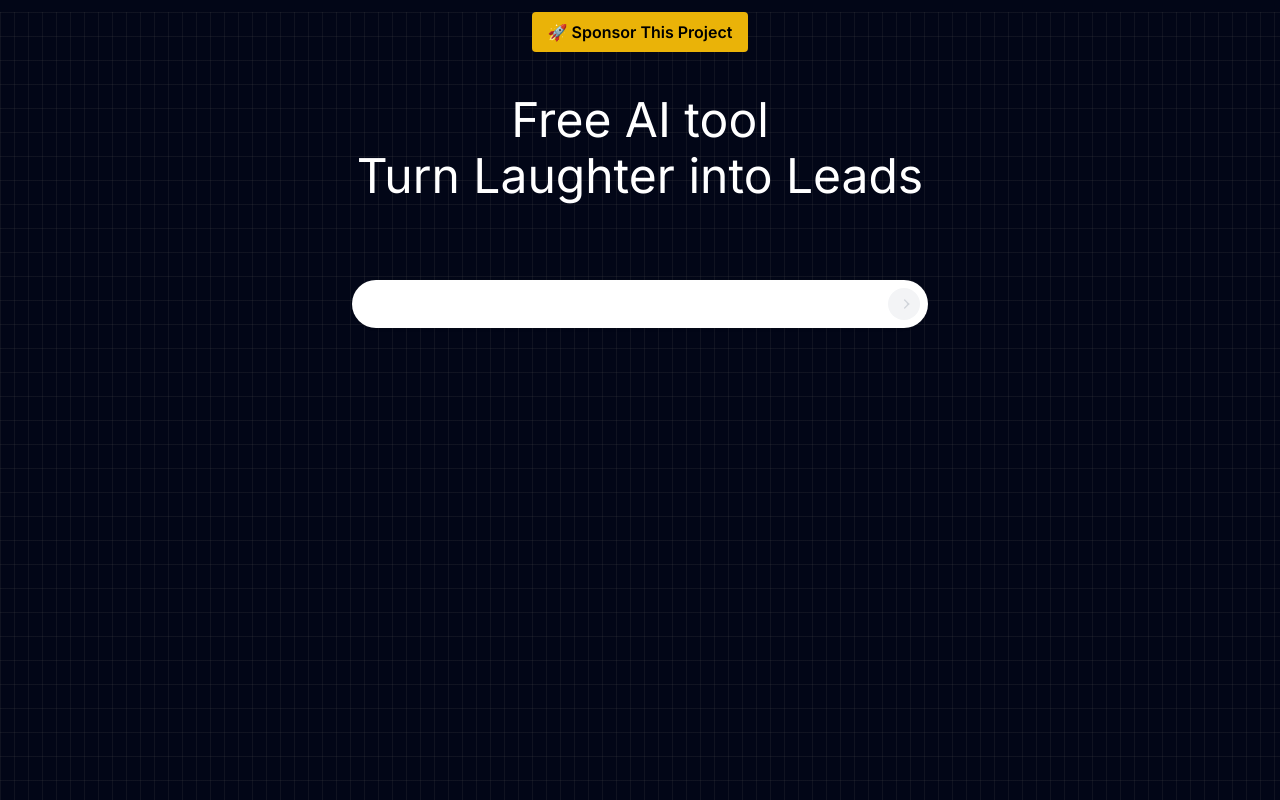
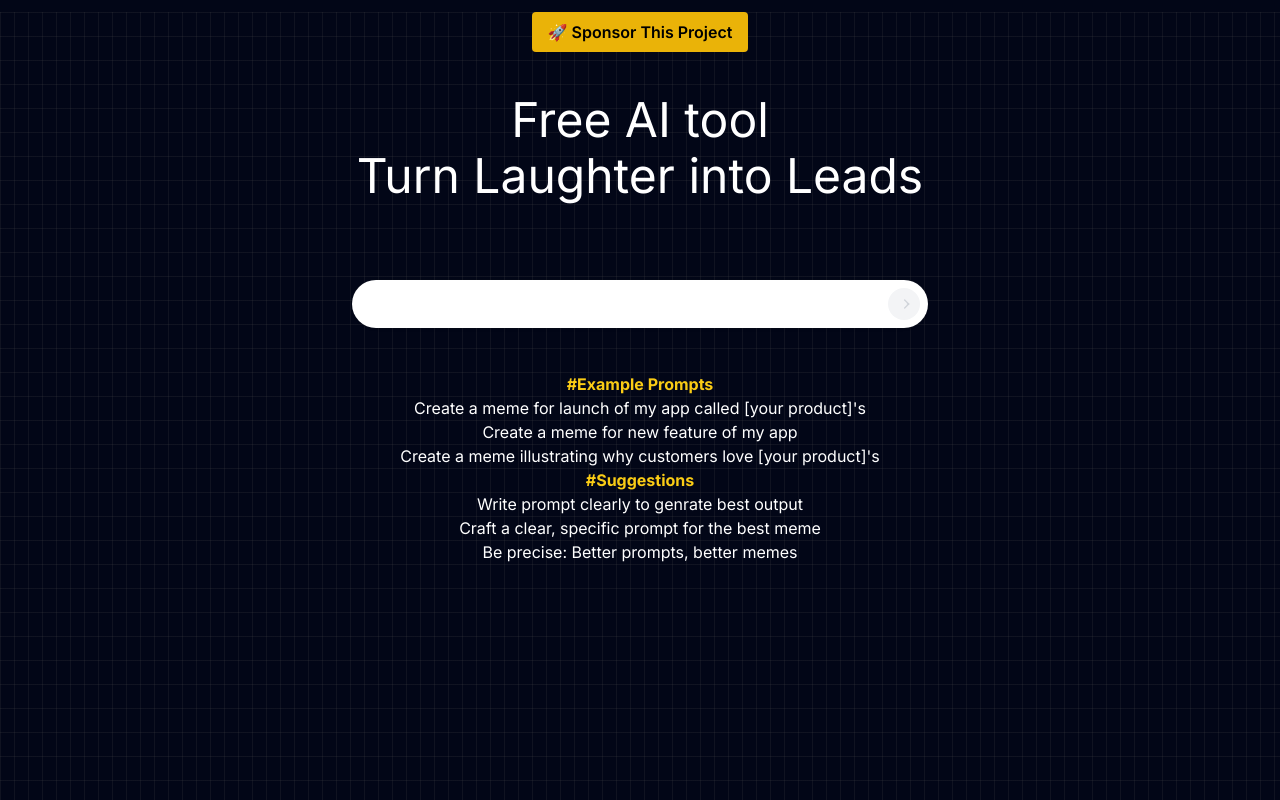
Before and after one commit to vankaSiddhartha/memestudio, a Next.js app: page /meme in a window 1280 px wide. Shown: the top 800 px of the page. Built offline with nearby package versions, Linux system fonts and the light colour scheme.

Commit message:
fix minor issue - user friendly

```diff
--- a/app/login/page.jsx
+++ b/app/login/page.jsx
@@ -115,7 +115,7 @@ const handleSignUp = async (e) => {
 
       <div className="max-w-md w-full mx-auto rounded-none md:rounded-2xl p-4 md:p-8 shadow-input bg-white dark:bg-black">
         <h2 className="font-bold text-xl text-neutral-800 dark:text-neutral-200">
-          Welcome back to IntrvuAI
+          Welcome back to MemlloAI
         </h2>
         <p className="text-neutral-600 text-sm max-w-sm mt-2 dark:text-neutral-300">
           Sign in to a free account
--- a/app/meme/page.jsx
+++ b/app/meme/page.jsx
@@ -855,6 +855,7 @@ const params = {
         </div>
      )}
 
+
     {memeUrl?(
         <>
         <div className='flex justify-center items-center m-5'>
@@ -918,7 +919,17 @@ const params = {
       </div>
       </>
       ):(
-      <div className='h-screen'></div>
+      <div className='h-screen flex-col flex justify-start items-center spcae-y-4'>
+
+        <h1 className='font-base font-bold text-yellow-400'>#Example Prompts</h1>
+        <h1>Create a meme for launch of my app called [your product]'s</h1>
+        <h1>Create a meme for new feature of my app</h1>
+        <h1>Create a meme illustrating why customers love [your product]'s</h1>
+        <h1 className='font-base font-bold text-yellow-400'>#Suggestions </h1>
+        <h1>Write prompt clearly to genrate best output</h1>
+        <h1>Craft a clear, specific prompt for the best meme</h1>
+        <h1>Be precise: Better prompts, better memes</h1>
+      </div>
       )}
       </div>
 
--- a/app/signup/page.jsx
+++ b/app/signup/page.jsx
@@ -117,7 +117,7 @@ const togglePasswordVisibility = () => {
 
       <div className="max-w-md w-full mx-auto rounded-none md:rounded-2xl p-4 md:p-8 shadow-input bg-white dark:bg-black">
         <h2 className="font-bold text-xl text-neutral-800 dark:text-neutral-200">
-          Welcome to IntrvuAI
+          Welcome to MemlloAI
         </h2>
         <p className="text-neutral-600 text-sm max-w-sm mt-2 dark:text-neutral-300">
           Create your free account
```
